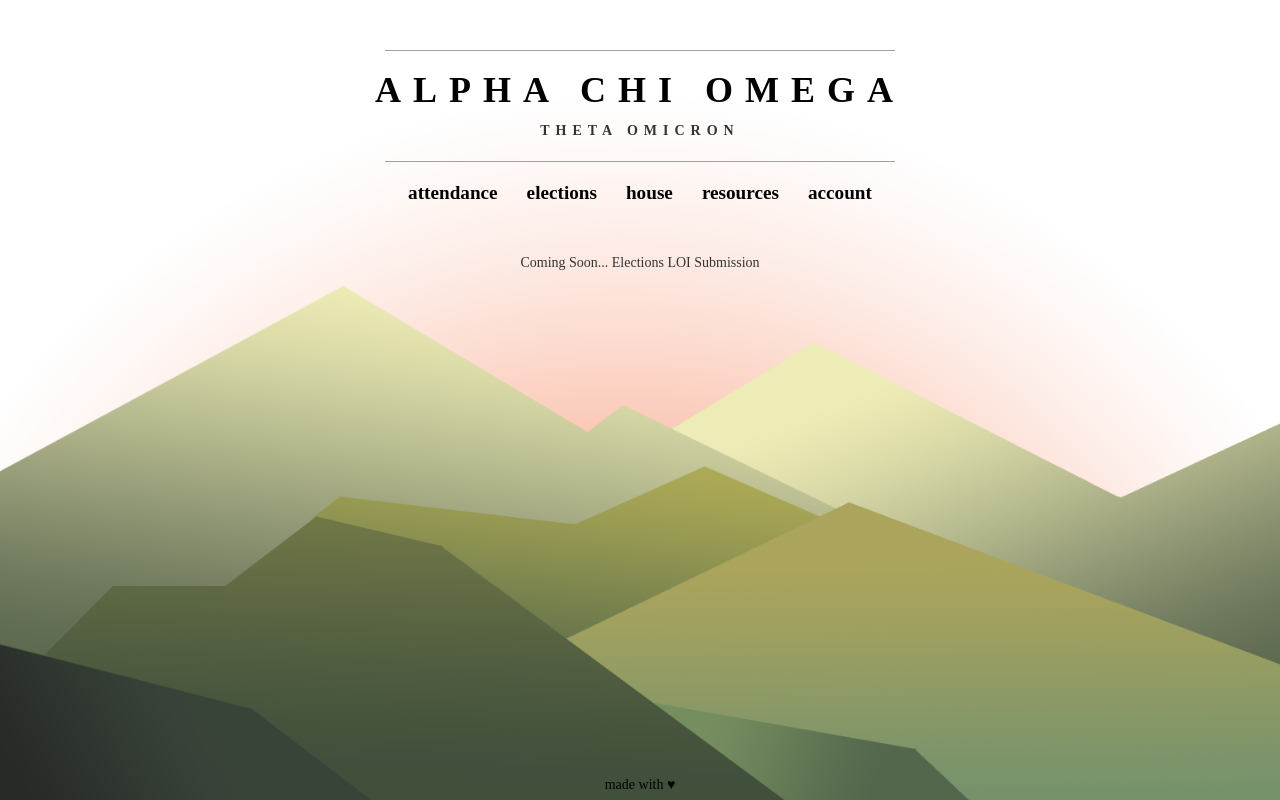
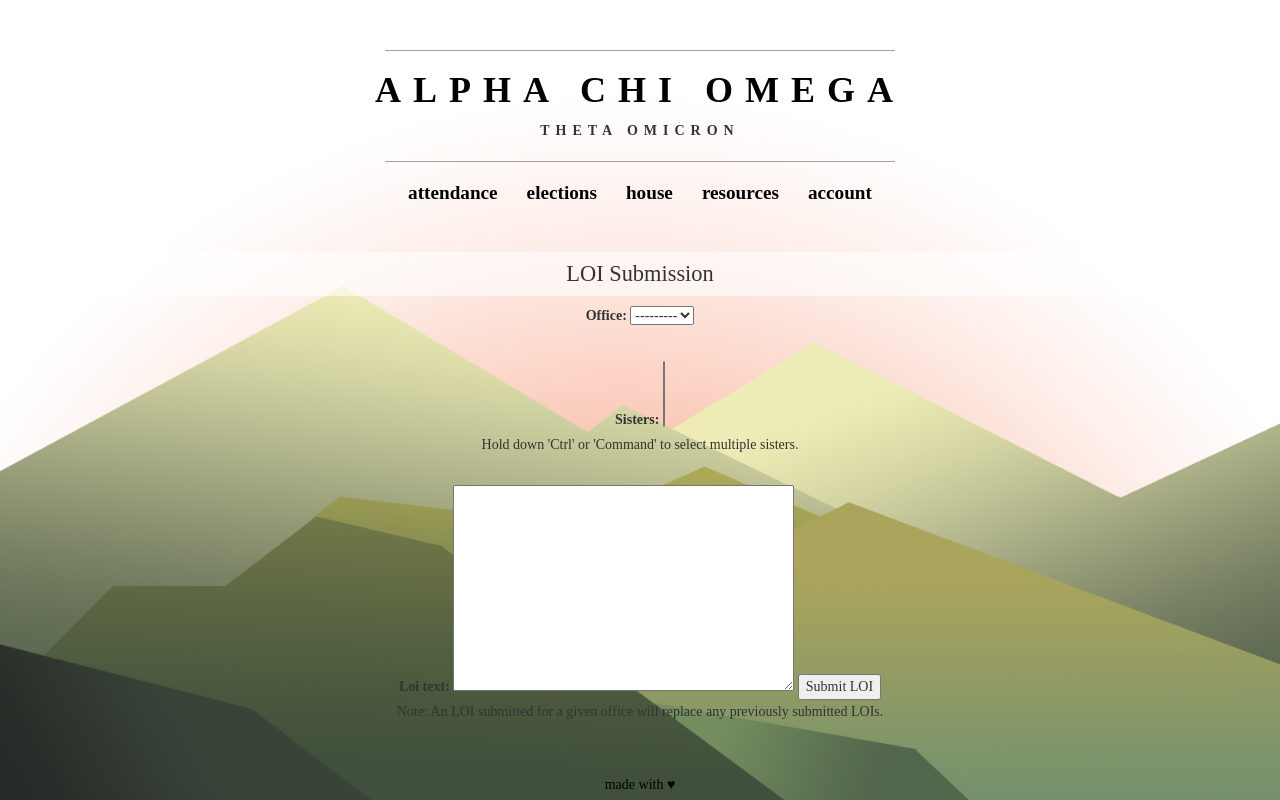
Before and after one commit to axomit-dev/axo, a Django app: page /elections/loi/submission/ in a window 1280 px wide. Run offline with Django 3.2, Linux system fonts and the light colour scheme; the visitor is signed in with stand-in values (Sample User, id 1); data comes from the database, SQL or seed files in the repository; data that the repository does not hold is empty; some libraries are stand-ins or nearby versions; some web fonts are replaced.

Commit message:
Added basic LOI submission page.

```diff
--- a/elections/admin.py
+++ b/elections/admin.py
@@ -1,6 +1,7 @@
 from django.contrib import admin
 
-from .models import Office, OfficeInterest
+from .models import Office, OfficeInterest, Loi
 
 admin.site.register(Office)
 admin.site.register(OfficeInterest)
+admin.site.register(Loi)
--- a/elections/models.py
+++ b/elections/models.py
@@ -3,6 +3,7 @@ from django.utils.encoding import python_2_unicode_compatible
 
 from django.db import models
 from general.models import Sister
+from django.forms import ModelForm
 
 @python_2_unicode_compatible
 # An elected position in the sorority.
@@ -59,3 +60,29 @@ class OfficeInterest(models.Model):
     unique_together = ('sister', 'office')
     # Order by office then by interest, Yes first and No last
     ordering = ['office', 'interest']
+
+class Loi(models.Model):
+  office = models.ForeignKey(Office)
+  # LOIs for a committee position can have more than 1 sisters
+  sisters = models.ManyToManyField(Sister)
+  loi_text = models.TextField()
+
+  def __str__(self):
+    # TODO
+    return 'LOI text:' + self.loi_text
+
+# Create a form that mirrors the LOI model
+# so it can be used in the view really easily
+class LoiForm(ModelForm):
+  def __init__(self, exec_election, *args, **kwargs):
+    super(LoiForm, self).__init__(*args, **kwargs);
+
+    # Only allow positions for the correct type of election
+    self.fields['office'].queryset = Office.objects.filter(is_exec=exec_election)
+
+    # Only allow active sisters / new members to submit LOIs
+    self.fields['sisters'].queryset = Sister.objects.filter(status__in=[Sister.NEW_MEMBER, Sister.ACTIVE])
+
+  class Meta:
+    model = Loi
+    fields = ['office', 'sisters', 'loi_text']
--- a/elections/templates/elections/loi_submission.html
+++ b/elections/templates/elections/loi_submission.html
@@ -2,6 +2,38 @@
 
 {% block content %}
 
-<p> Coming Soon... Elections LOI Submission </p>
+  <h2 class='att-title first-title'> LOI Submission </h2>
+
+	{% if loi_closed %}
+	  <p> Sorry, LOI submission is closed now. </p>
+	{% elif success %}
+	  <p> Your LOI was submitted successfully! Refresh this page if you want to submit another LOI. </p>
+	{% else %}
+
+	  <form method="post" action="">
+	  	{% csrf_token %}
+
+        {{ form.office.label_tag }}
+	    {{ form.office }}
+
+	    <p></p><br>
+
+        {{ form.sisters.label_tag }}
+	    {{ form.sisters }}
+
+	    <p> Hold down 'Ctrl' or 'Command' to select multiple sisters. </p>
+
+	    <br>
+
+        {{ form.loi_text.label_tag }}
+	    {{ form.loi_text }}
+
+	  	<input type="submit" value="Submit LOI" />
+	  </form>
+
+	  <p> Note: An LOI submitted for a given office will replace any previously submitted LOIs.</p>
+
+	{% endif %}
+
 
 {% endblock content %}
--- a/elections/views.py
+++ b/elections/views.py
@@ -3,7 +3,8 @@ from django.conf import settings
 from general.views import get_sister
 from django.contrib.auth.decorators import login_required, user_passes_test
 
-from .models import Office, OfficeInterest
+from .models import Office, OfficeInterest, Loi, LoiForm
+from general.models import Sister
 
 ##########################
 ##### HELPER METHODS #####
@@ -33,7 +34,7 @@ def index(request):
 
 @login_required
 def ois_submission(request):
-  # TODO: Display whether they've submitted it already?
+  # TODO: Display whether they've submitted it already
 
 
   # Determine whether OIS is open
@@ -56,6 +57,8 @@ def ois_submission(request):
   for office in offices:
     office.is_eligible = is_eligible(sister, office)
     office.save()
+
+  # Set what should be displayed on the page
   context = {
     'offices': offices,
     'exec_election': exec_election,
@@ -98,8 +101,52 @@ def ois_results(request):
   results = OfficeInterest.objects.all()
   return render(request, 'elections/ois_results.html', {'results': results})
 
+@login_required
 def loi_submission(request):
-  return render(request, 'elections/loi_submission.html', {})
+  # TODO: Show if they've already submitted an LOI before
+
+  # Determine whether LOI submission is open
+  try:
+    loi_open = settings.OIS_OPEN
+  except:
+    loi_open = False
+  if not loi_open:
+    return render(request, 'elections/loi_submission.html', {'loi_closed': True})
+
+  # Determine whether it's an exec or non-exec election
+  try:
+    exec_election = settings.EXEC_ELECTION
+  except:
+    exec_election = False
+
+  context = {}
+
+  # If they pressed submit, process and store that data
+  if request.method == 'POST':
+    print("in if")
+    form = LoiForm(exec_election, request.POST)
+    if form.is_valid():
+      # Delete any pre-existing LOIs
+      try:
+        old_loi = Loi.objects.get(sisters=form.cleaned_data['sisters'], office=form.cleaned_data['office'])
+        old_loi.delete()
+      except:
+        pass
+
+      form.save()
+      context['success'] = True
+
+  else:
+    print("in else")
+    # Otherwise, just show them the form
+    form = LoiForm(exec_election)
+
+  print("form:")
+  print(LoiForm(exec_election))
+
+  context['form'] = form
+
+  return render(request, 'elections/loi_submission.html', context)
 
 def loi_results(request):
   return render(request, 'elections/loi_results.html', {})
```
Also changed, not shown: elections/migrations/0002_loi.py (added).
